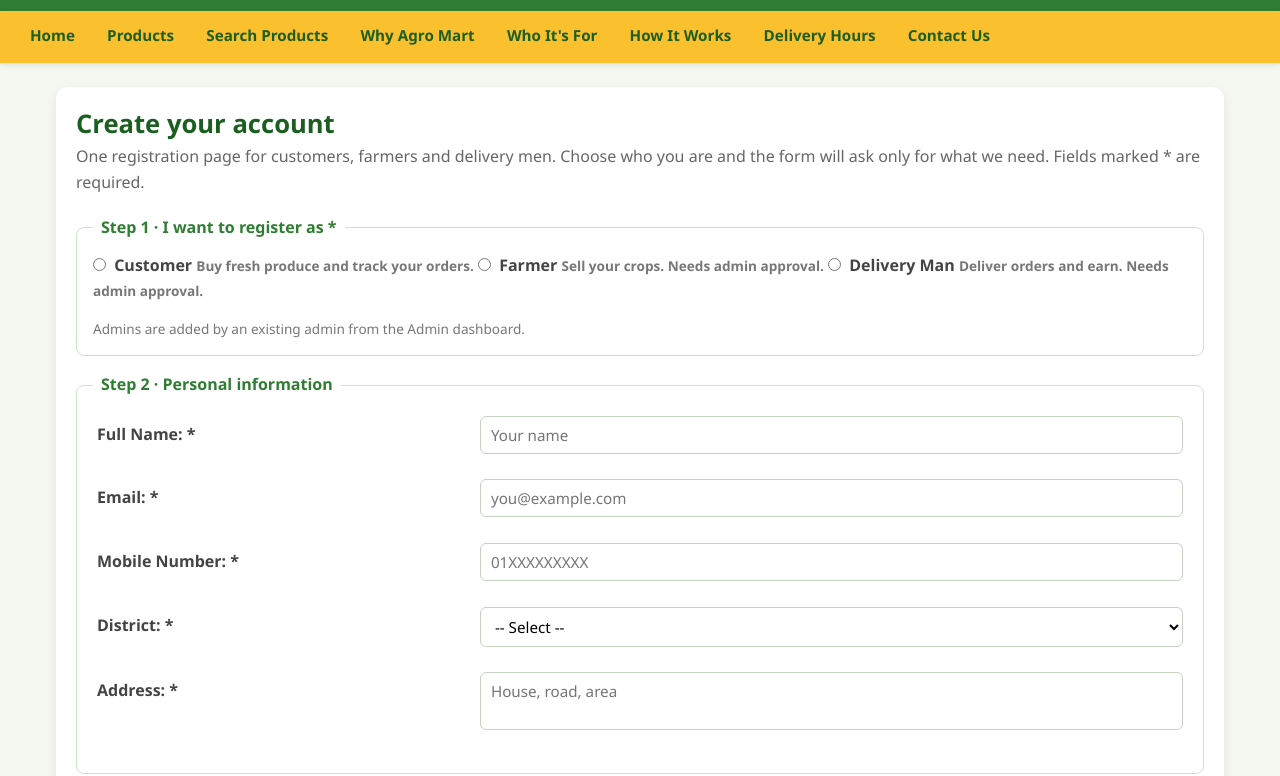
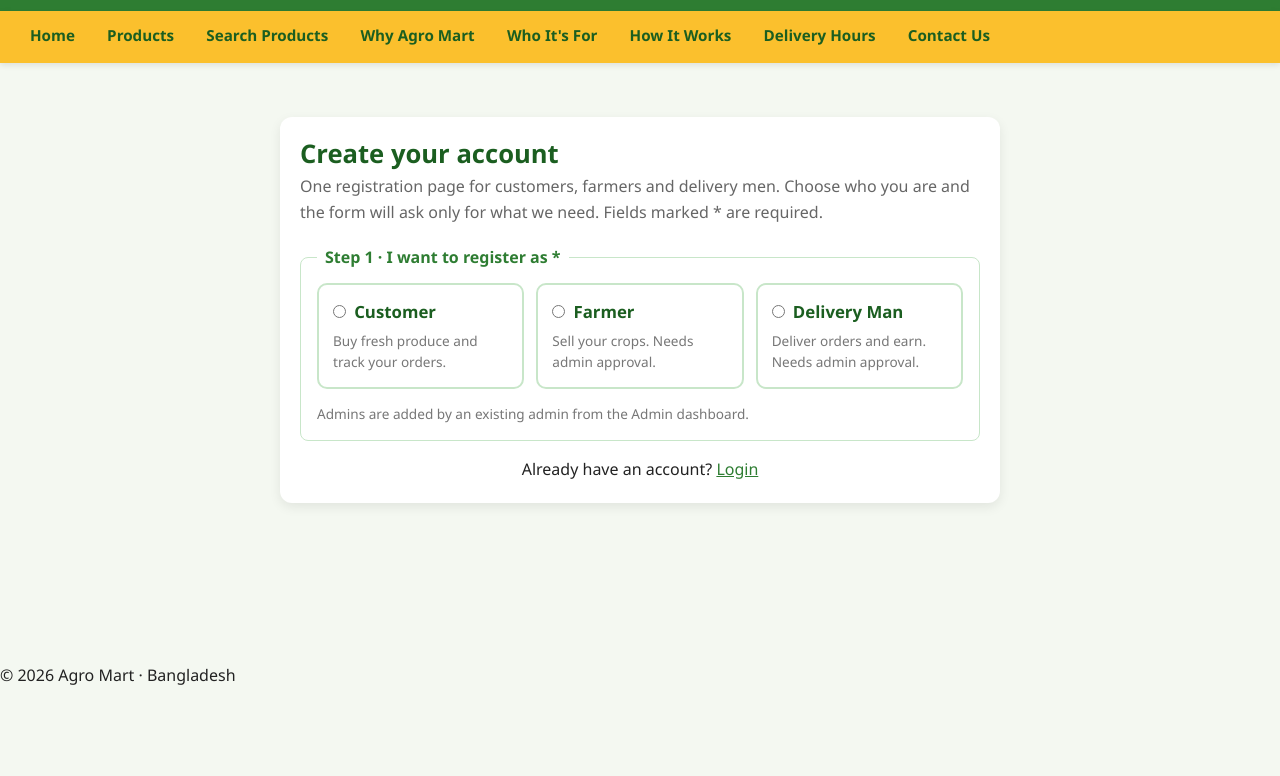
Before and after one commit to aminhossain009/fall-26-27-Agro-Marketplace-Management-System, a plain HTML site: page register.html in a window 1280 px wide. Shown: the part 55-831 px from the top of the page. After the commit the page ends 800 px from the top, so only its background shows below. Drawn offline with Linux system fonts and the light colour scheme.

Commit message:
amin login register

```diff
--- a/css/style.css
+++ b/css/style.css
@@ -617,3 +617,72 @@ input[type="submit"]:disabled {
 .cta-band .btn-light {
   background-color: white;
 }
+
+/* Login and register - Amin */
+.auth-box {
+  max-width: 480px;
+  margin: 30px auto;
+}
+
+.auth-box.wide {
+  max-width: 720px;
+}
+
+.auth-switch {
+  text-align: center;
+  margin-top: 16px;
+}
+
+.demo-accounts {
+  font-size: 0.88rem;
+  margin: 8px 0;
+}
+
+.demo-accounts td {
+  padding: 3px 8px 3px 0;
+}
+
+/* Register: the rest of the form stays hidden until a type is chosen;
+   register.js sets style.display */
+.form-body,
+.type-fields {
+  display: none;
+}
+
+/* Three clickable cards for Customer / Farmer / Delivery Man */
+.type-grid {
+  display: grid;
+  grid-template-columns: repeat(auto-fit, minmax(180px, 1fr));
+  gap: 12px;
+}
+
+.type-option {
+  display: block;
+  border: 2px solid #C8E6C9;
+  border-radius: 10px;
+  padding: 14px;
+  cursor: pointer;
+  font-weight: normal;
+  background-color: white;
+  transition: border-color 0.3s, background-color 0.3s;
+}
+
+.type-option:hover {
+  border-color: #66BB6A;
+}
+
+.type-option strong {
+  font-size: 1.05rem;
+  color: #1B5E20;
+}
+
+.type-option .hint {
+  display: block;
+  margin-top: 4px;
+}
+
+/* Added by JavaScript to the chosen card */
+.type-option.selected {
+  border-color: #2E7D32;
+  background-color: #F1F8E9;
+}
```
